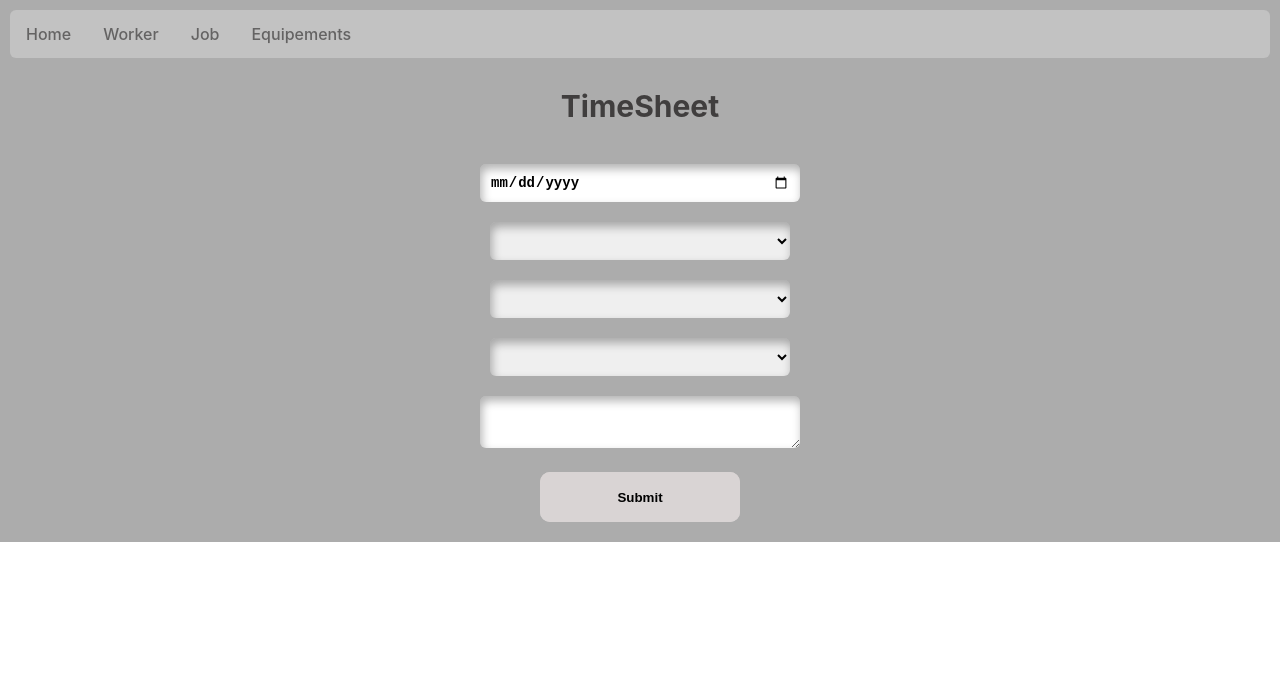
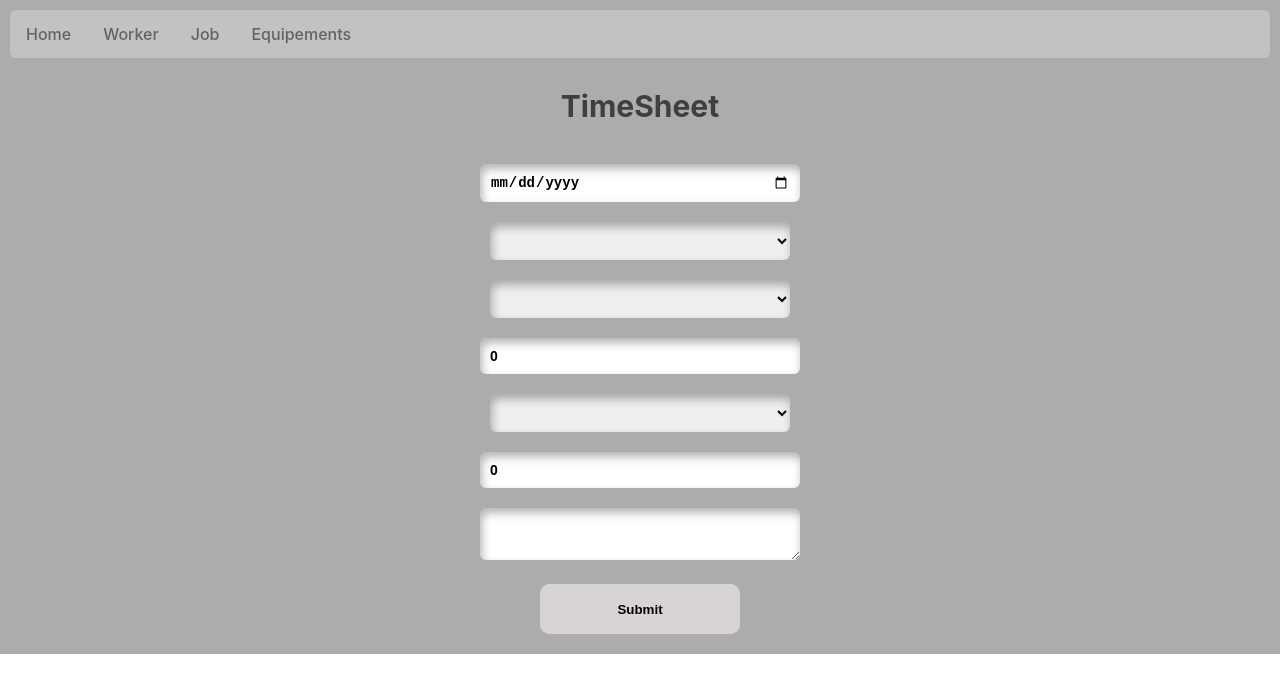
Before and after one commit to jcostadev23/timesheet, a React (Create React App) app: page / in a window 1280 px wide. Shown: the top 692 px of the page. Built offline with nearby package versions, Linux system fonts and the light colour scheme.

Commit message:
Adding the Hours to the obj

```diff
--- a/src/components/inputField.jsx
+++ b/src/components/inputField.jsx
@@ -3,7 +3,7 @@ import { Input } from './input';
 import './input.css';
 import dayjs from 'dayjs';
 import { Button } from './button';
-import { createId } from '../helpers/helperFunction';
+import { createId, formatHours, } from '../helpers/helperFunction';
 
 const InputField = ()=>{
     const [jobs, setJobs] = useState(JSON.parse(localStorage.getItem('jobs')) || []);
@@ -15,19 +15,23 @@ const InputField = ()=>{
     const [worker, setWorker] = useState('')
     const [job, setJob] = useState('')
     const [equipement, setEquipement] = useState('')
+    const [hours, setHours] = useState(Number)
+    const [equipHours, setEquipHours] = useState(Number)
 
     const dailyDiary = (event) =>{
         event.preventDefault()
 
-        if(!worker){
+        if(!date || !worker){
             return
         }
 
         const day ={
             date: date,
-            jobs: job,
-            workers: worker,
-            equipement: equipement,
+            jobs: job.replace(/\b\w/g, c=> c.toUpperCase()),
+            workers: worker.replace(/\b\w/g, c=> c.toUpperCase()),
+            hours: formatHours(hours),
+            equipement: equipement.replace(/\b\w/g, c=> c.toUpperCase()),
+            equipHours: formatHours(equipHours),
             description: description,
             id: createId()
         }
@@ -38,8 +42,16 @@ const InputField = ()=>{
         setDate(event.target.value);
     }
 
+    const handleChangeWorkerHours = (event)=> {
+        setHours(event.target.value);
+    }
+
+    const handleChangeEquipHours = (event)=> {
+        setEquipHours(event.target.value);
+    }
+
     return (
-        <form >
+        <form>
             <input className='input'
                 type='date'
                 value={date}
@@ -62,12 +74,26 @@ const InputField = ()=>{
                 onChange={setWorker}
                 />
 
+            <input className='input'
+                type="number"
+                step='0.5'
+                value={hours}
+                onChange={handleChangeWorkerHours}
+                />
+
             <Input
                 label='Equipement'
                 type='select'
                 value={equipement}
                 options={equipements}
                 onChange={setEquipement}
+                />
+
+            <input className='input'
+                type='number'
+                step='0.5'
+                value={equipHours}
+                onChange={handleChangeEquipHours}
                 />
 
             <Input
--- a/src/helpers/helperFunction.js
+++ b/src/helpers/helperFunction.js
@@ -5,4 +5,15 @@ const createId = ()=>{
     return `${timeStamp}-${random}`;
 }
 
-export { createId }
+const formatHours = (minutes)=> {
+    const hours = Math.floor(minutes);
+    const remainMinutes = (minutes - hours) * 60;
+    let format = `${hours}H`;
+    if(remainMinutes !==0) {
+        return(
+        format += `:${remainMinutes}M`)
+        }
+    return format
+    }
+
+export { createId, formatHours}
```
